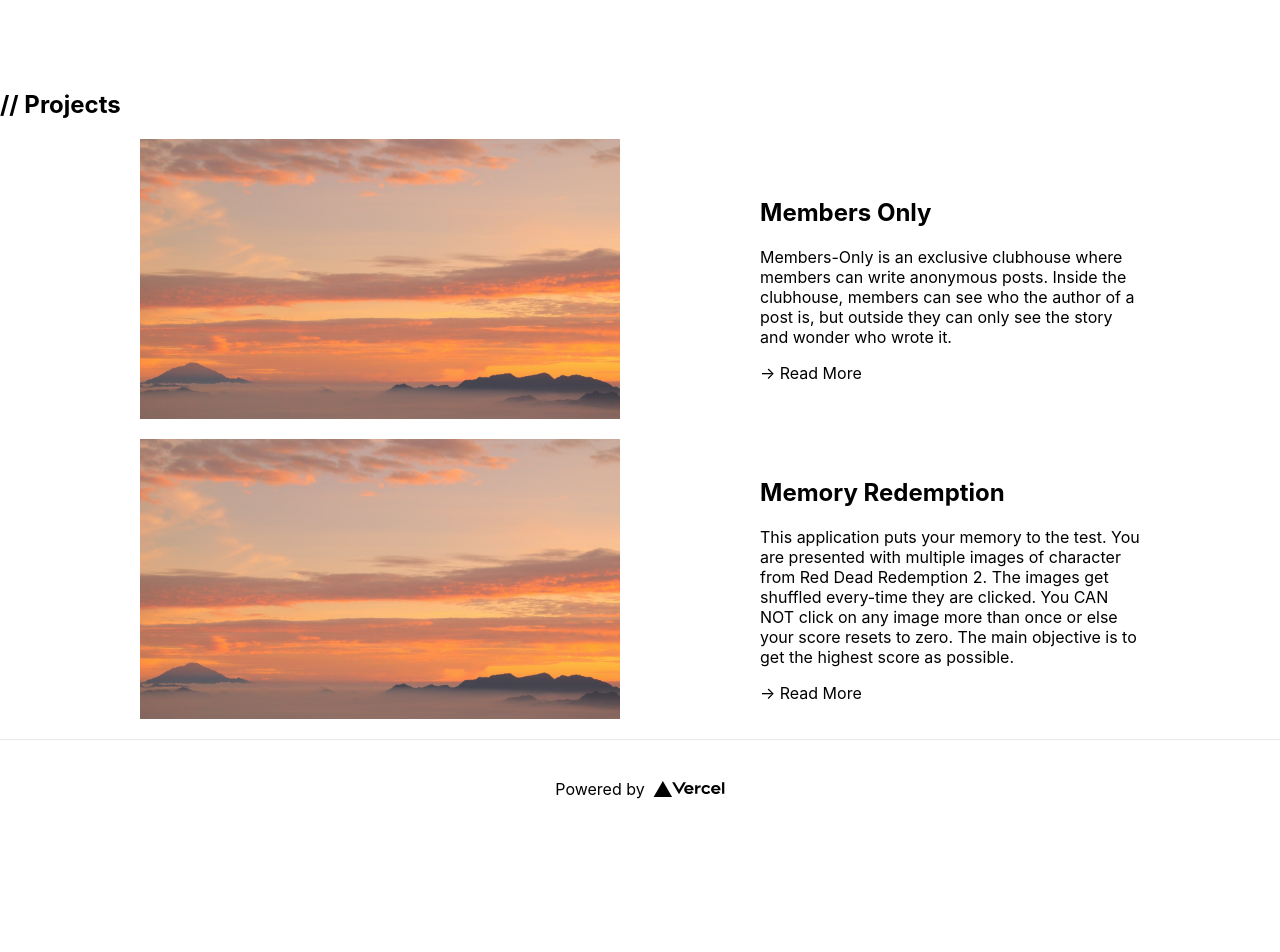
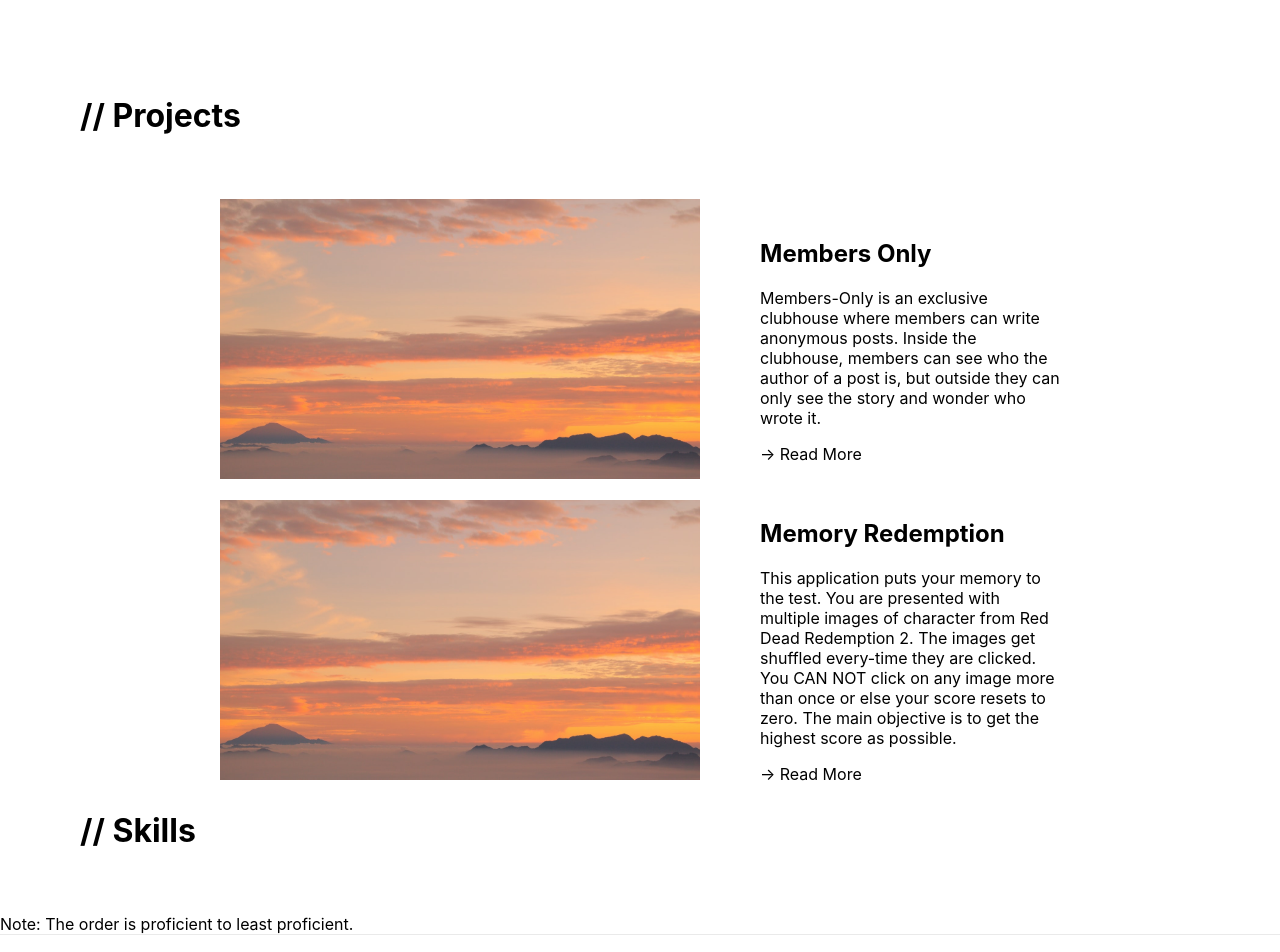
Before and after one commit to srirajbura16/srirajbura.com, a Next.js app: page / in a window 1280 px wide. Shown: the part 600-1552 px from the top of the page. Before the commit the page ends 1439 px from the top, so only its background shows below. Built offline with nearby package versions, Linux system fonts and the light colour scheme.

Commit message:
fixed project styles and added skills section

```diff
--- a/components/layout.js
+++ b/components/Layout.js
@@ -1,6 +1,4 @@
-import Image from 'next/image';
 import styles from '../styles/Layout.module.css';
-import Link from 'next/link';
 import Nav from './Nav';
 import Footer from './Footer';
 
--- a/components/Projects.js
+++ b/components/Projects.js
@@ -1,8 +1,6 @@
 import Image from 'next/image';
 import styles from '../styles/Projects.module.css';
 import Link from 'next/link';
-import Nav from './Nav';
-import Footer from './Footer';
 import projects_data from '../lib/projects';
 
 export default function Projects() {
@@ -10,7 +8,7 @@ export default function Projects() {
     <div className={styles.container}>
       {projects_data.map((project) => {
         return (
-          <div className={styles.project_container}>
+          <div key={project.id} className={styles.project_container}>
             <div className={styles.project_image}>
               <Image
                 src="/images/project.jpeg"
--- /dev/null
+++ b/components/Skills.js
@@ -0,0 +1,13 @@
+import Image from 'next/image';
+import styles from '../styles/Layout.module.css';
+import Link from 'next/link';
+
+export default function Skills() {
+  return (
+    <div className={styles.container}>
+      <span className="note">
+        Note: The order is proficient to least proficient.
+      </span>
+    </div>
+  );
+}
--- a/pages/index.js
+++ b/pages/index.js
@@ -1,8 +1,9 @@
 import Head from 'next/head';
 import Image from 'next/image';
 import styles from '../styles/Home.module.css';
-import Layout from '../components/layout';
+import Layout from '../components/Layout';
 import Projects from '../components/Projects';
+import Skills from '../components/Skills';
 
 export default function Home() {
   // section.landing - Name and small description
@@ -16,18 +17,20 @@ export default function Home() {
         <div>
           <h1>Hello, I'm Sriraj.</h1>
           <p>
-            I spent almost a year learning to code and here is what I produced.
+            I spent almost a year learning to code and here are some of the
+            things I produced.
           </p>
         </div>
       </section>
+
       <section>
-        <div className={styles.section_title}>
-          <h1>
-            {' '}
-            <strong>//</strong> Projects
-          </h1>
-        </div>
+        <h1 className="section-title">// Projects</h1>
         <Projects />
+      </section>
+
+      <section>
+        <h1 className="section-title">// Skills</h1>
+        <Skills />
       </section>
     </Layout>
   );
--- a/styles/Projects.module.css
+++ b/styles/Projects.module.css
@@ -1,12 +1,12 @@
 .container {
-  max-width: 1140px;
+  max-width: 900px;
   margin: 0 auto;
   /* margin: 0 3rem; */
 }
 
 .project_container {
   display: flex;
-  /* flex-wrap: wrap; */
+  flex-wrap: wrap;
   justify-content: space-around;
   align-items: center;
   margin-bottom: 1rem;
@@ -19,6 +19,7 @@
 @media only screen and (max-width: 790px) {
   .project_container {
     flex-direction: column;
+    padding: 0.5rem;
   }
 
   .project_details {
--- a/styles/globals.css
+++ b/styles/globals.css
@@ -14,3 +14,12 @@ a {
 * {
   box-sizing: border-box;
 }
+
+.section-title {
+  margin-left: 5rem;
+  margin-bottom: 4rem;
+  font-size: 2rem;
+}
+
+.note {
+}
```
Also changed, not shown: styles/Skills.module.css (added).
